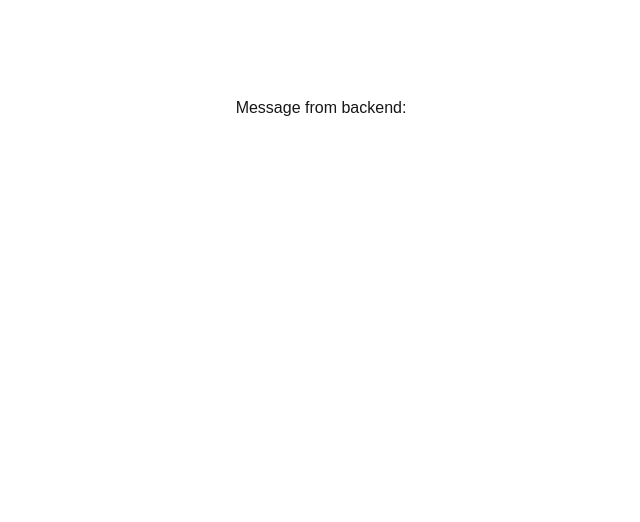
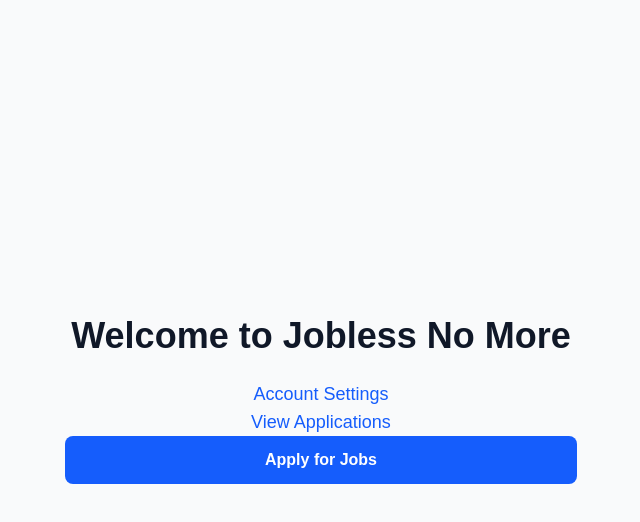
Before and after one commit to veerdoshi/JoblessNoMore, a Next.js app in the folder frontend/: page / in a window 1280 px wide. Shown: the top 522 px of the page, without its empty margins (319-959 px from the left). Built offline with nearby package versions, Linux system fonts and the light colour scheme; no server answers.

Commit message:
Update homepage

```diff
--- a/frontend/src/app/page.tsx
+++ b/frontend/src/app/page.tsx
@@ -1,7 +1,43 @@
 'use client'
 import { useState, useEffect } from 'react'
+import Link from 'next/link';
 
 export default function Home() {
+  return (
+    <main className="min-h-screen flex flex-col items-center justify-center bg-gray-50 px-4">
+      <div className="max-w-lg w-full text-center">
+        <h1 className="text-4xl font-bold text-gray-900 mb-6">Welcome to Jobless No More</h1>
+
+        <div className="space-y-4">
+          <Link
+            href="/account"
+            className="text-blue-600 hover:underline text-lg"
+          >
+            Account Settings
+          </Link>
+
+          <br />
+
+          <Link
+            href="/applications"
+            className="text-blue-600 hover:underline text-lg"
+          >
+            View Applications
+          </Link>
+
+          <br />
+
+          <Link
+            href="/applications"
+            className="w-full bg-blue-600 text-white font-semibold py-3 px-6 rounded-lg hover:bg-blue-700 transition block"
+          >
+            Apply for Jobs
+          </Link>
+        </div>
+      </div>
+    </main>
+  );
+
   const [message, setMessage] = useState('')
 
   useEffect(() => {
```
